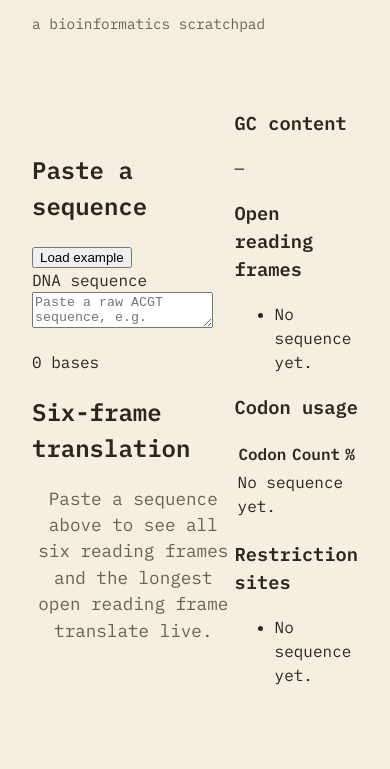
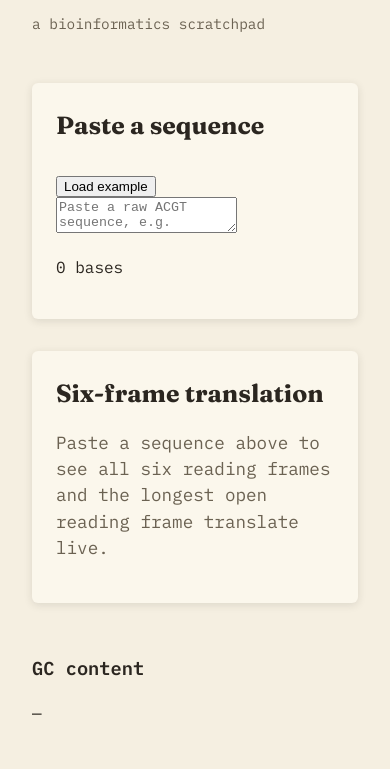
Before and after one commit to ctkrug/codon, a website: page site/index.html in a window 390 px wide. Shown: the part 75-844 px from the top of the page. Drawn offline with Linux system fonts and the light colour scheme.

Commit message:
style(site): add workspace grid layout per DESIGN.md
Single-column stack below 1024px (input, frames, then side panels,
per the phone layout intent); a 65/35 two-column split above it so
the sequence workspace stays the hero on desktop.

```diff
--- a/site/styles.css
+++ b/site/styles.css
@@ -94,17 +94,76 @@ textarea:focus-visible {
 
 main {
   flex: 1;
-  padding: var(--space-4);
+  padding: var(--space-3) var(--space-4) var(--space-5);
   display: flex;
-  align-items: center;
-  justify-content: center;
+  flex-direction: column;
+  gap: var(--space-4);
+}
+
+.visually-hidden {
+  position: absolute;
+  width: 1px;
+  height: 1px;
+  padding: 0;
+  margin: -1px;
+  overflow: hidden;
+  clip: rect(0, 0, 0, 0);
+  white-space: nowrap;
+  border: 0;
 }
 
 .empty-state {
   color: var(--text-muted);
   font-size: 1.1rem;
-  text-align: center;
   max-width: 60ch;
+}
+
+.workspace {
+  display: grid;
+  grid-template-columns: 1fr;
+  gap: var(--space-4);
+  min-height: 60vh;
+}
+
+.side-panels {
+  display: grid;
+  grid-template-columns: 1fr;
+  gap: var(--space-4);
+  align-content: start;
+}
+
+@media (min-width: 1024px) {
+  main {
+    display: grid;
+    grid-template-columns: 65% 1fr;
+    align-items: start;
+    gap: var(--space-4);
+  }
+
+  .workspace {
+    min-height: 80vh;
+  }
+}
+
+.panel {
+  background: var(--surface-1);
+  border-radius: var(--radius);
+  box-shadow: var(--shadow);
+  padding: var(--space-3);
+}
+
+.panel h2 {
+  font-family: var(--font-display);
+  font-size: 1.55rem;
+  margin: 0 0 var(--space-2);
+}
+
+.panel-head {
+  display: flex;
+  align-items: baseline;
+  justify-content: space-between;
+  gap: var(--space-2);
+  flex-wrap: wrap;
 }
 
 .site-footer {
```
